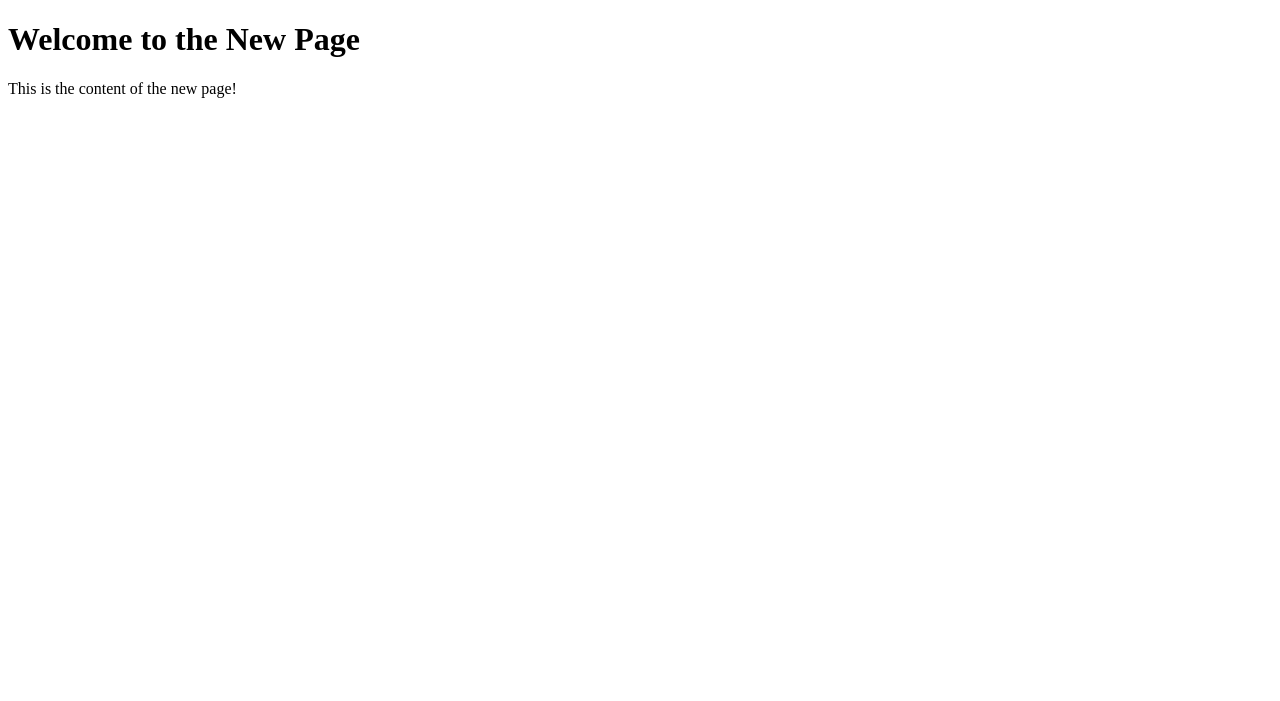
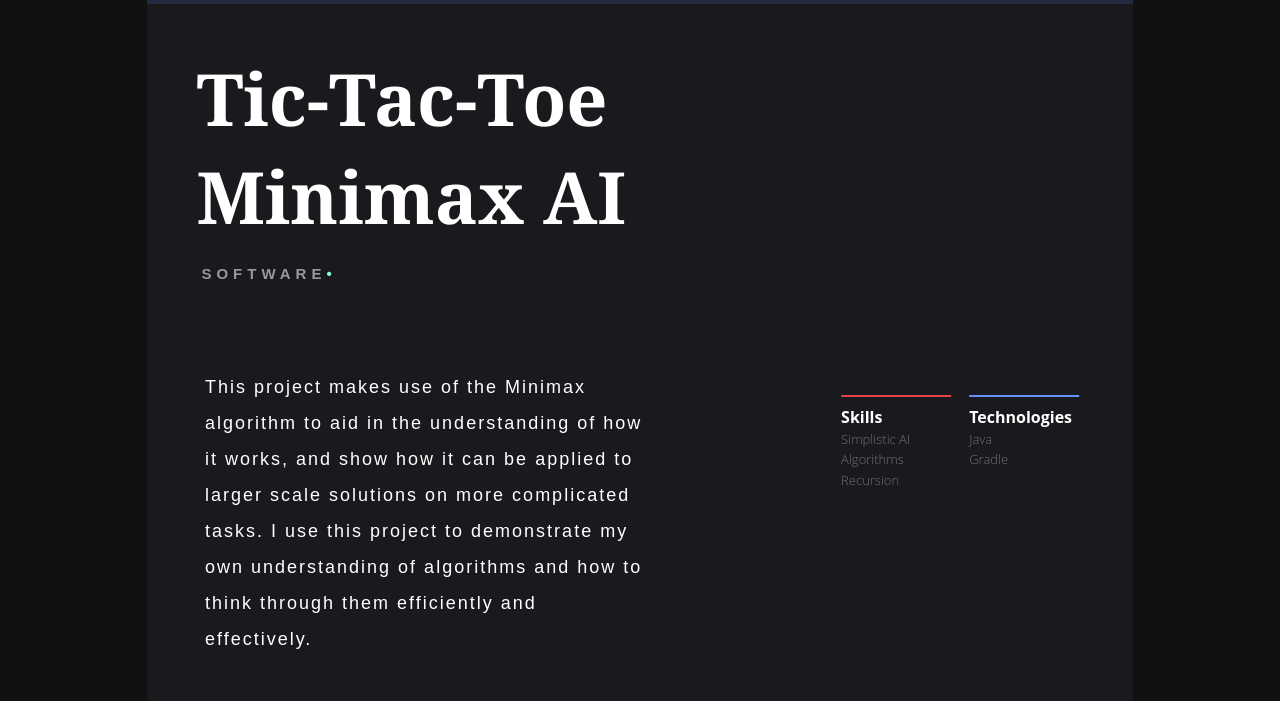
Before and after one commit to CadeAnthonyKrueger/Porfolio-Official, a website: page projectPage.html in a window 1280 px wide. Shown: the top 701 px of the page. Drawn offline with nearby package versions, Linux system fonts and the light colour scheme.

Commit message:
Major progress on getting react components set up as well as creating the project showcase page.

```diff
--- a/projectPage.html
+++ b/projectPage.html
@@ -1,12 +1,80 @@
 <!DOCTYPE html>
 <html lang="en">
-    <head>
-        <meta charset="UTF-8">
-        <meta name="viewport" content="width=device-width, initial-scale=1.0">
-        <title>New Page</title>
-    </head>
-    <body>
-        <h1>Welcome to the New Page</h1>
-        <p>This is the content of the new page!</p>
-    </body>
+<head>
+    <meta charset="UTF-8">
+    <meta name="viewport" content="width=device-width, initial-scale=1.0">
+    <title>React in HTML</title>
+    <link rel="stylesheet" href="./react/css/ProjectPage.css">
+
+    <link href="https://fonts.googleapis.com/css2?family=Roboto:wght@400;700&display=swap" rel="stylesheet">
+
+    <link rel="preconnect" href="https://fonts.googleapis.com">
+    <link rel="preconnect" href="https://fonts.gstatic.com" crossorigin>
+    <link href="https://fonts.googleapis.com/css2?family=Noto+Sans:ital,wght@0,100..900;1,100..900&display=swap" rel="stylesheet">
+
+</head>
+<body id='body' style="overflow-y: scroll; overflow-x: hidden; height: 500vh; padding: 0; margin: 0;">
+
+    <script src="https://unpkg.com/react@17/umd/react.production.min.js"></script>
+    <script src="https://unpkg.com/react-dom@17/umd/react-dom.production.min.js"></script>
+    <script src="https://unpkg.com/@babel/standalone/babel.min.js"></script>
+
+    <script type="text/babel">
+
+      const SkillsAndTechContainer = ({ title }) => {
+
+        const skills = ['Simplistic AI', 'Algorithms', 'Recursion'];
+        const technologies = ['Java', 'Gradle'];
+        var [curr, color] = title === 'Skills' ? [skills, 'rgb(226, 67, 67)'] : [technologies, 'rgb(99, 145, 251)'];
+
+        return (
+          <div className="SkillsAndTechContainer" style={{ borderTop: `2px solid ${color}`}}>
+            <strong>{title}</strong>
+            {
+              curr.map((element, index) => {
+                return <div className="SkillTechElement" key={index}>{element}</div>
+              })
+            }
+          </div>
+        );
+
+      };
+
+      const ProjectView = () => {
+
+        return (
+          <div className="ProjectView">
+            <div className="ProjectTitle">
+              { 'Tic-Tac-Toe Minimax AI' }
+            </div>
+            <div className="ProjectSubTitle">
+              Software<span style={{ color: '#7fffd4' }}>&bull;</span>
+            </div>
+            <div className="ProjectDescAndSkillsContainer">
+              <p className="Description">This project makes use of the Minimax algorithm to aid in the understanding of how it works, and show how it can be applied to larger scale solutions on more complicated tasks. I use this project to demonstrate my own understanding of algorithms and how to think through them efficiently and effectively.</p>
+              <div className="SkillsAndTech">
+                <SkillsAndTechContainer title='Skills' />
+                <SkillsAndTechContainer title='Technologies' />
+              </div>
+            </div>
+          </div>
+        );
+
+      };
+
+      const ProjectPage = () => {
+
+        return (
+          <div className="ProjectPage">
+            <ProjectView />
+          </div>
+        );
+
+      };
+
+      ReactDOM.render(<ProjectPage />, document.getElementById('body'));
+
+    </script>
+
+</body>
 </html>
--- /dev/null
+++ b/react/components/ProjectPage.js
@@ -0,0 +1,13 @@
+import React from 'react'
+
+const ProjectPage = () => {
+
+    return (
+        <div className="ProjectPage">
+            Project Page - The project Page contains all info about a given project.
+            <ProjectView />
+        </div>
+    );
+}
+
+export default ProjectPage;
--- /dev/null
+++ b/react/components/ProjectView.js
@@ -0,0 +1,19 @@
+import React from 'react'; // Make sure to import React
+
+const ProjectView = () => {
+
+    const style = {
+        backgroundColor: 'red',
+        width: '80%',
+        height: '100%',
+        color: 'white'
+    }
+
+    return (
+      <div className="ProjectView">
+        Project View - The project view is in the houseeeee
+      </div>
+    );
+}
+
+export default ProjectView;
--- /dev/null
+++ b/react/scss/ProjectPage.scss
@@ -0,0 +1,112 @@
+.ProjectPage {
+    background-color: #111111;
+    height: 500vh;
+    width: 100%;
+    position: absolute;
+    top: 0;
+    left: 0;
+    margin: 0;
+    padding: 0;
+}
+
+.ProjectView {
+    background-color: #1A191D;
+    height: 100%;
+    width: 77vw;
+    transform: translateX(11.5vw);
+    margin: 0;
+    padding: 0;
+}
+
+.ProjectTitle {
+    height: fit-content;
+    width: 67%;
+    color: white;
+    font-family: "Playfair Display", Georgia, serif;
+    font-size: clamp(46.656px, 9vh, 9vh);
+    font-weight: 800;
+    padding-right: 28%;
+    padding-left: 5%;
+    padding-top: 5%;
+    padding-bottom: 2%;
+    display: flex;
+    align-items: center;
+}
+
+.ProjectSubTitle {
+    color: white;
+    font-family: "Quicksand", Arial, sans-serif;
+    padding-left: 5.5%;
+    display: block;
+    font-size: 15px;
+    text-transform: uppercase;
+    color: #999999;
+    font-weight: 600;
+    letter-spacing: 5px;
+}
+
+.ProjectSubTitle::after {
+    content: '';
+    height: 4px;
+    width: 77vw;
+    background-color: #242B41;
+    position: absolute;
+    top: 0;
+    left: 0;
+}
+
+.ProjectDescAndSkillsContainer {
+    width: 91%;
+    height: fit-content;
+    color: white;
+    font-family: 'Quicksand', Arial, sans-serif;
+    //background-color: #242B41;
+    border-radius: 8px;
+    margin: 3%;
+    margin-top: 5.5%;
+    padding: 1.5%;
+    display: flex;
+    flex-direction: row;
+}
+
+.Description {
+    flex: 1;
+    font-family: Arial, sans-serif;
+    font-weight: 500;
+    letter-spacing: 2px;
+    font-size: large;
+    line-height: 36px;
+    display: flex;
+    align-items: center;
+    margin-left: 1.5%;
+}
+
+.SkillsAndTech {
+    flex: 1;
+    display: flex;
+    flex-direction: row;
+    justify-content: right;
+}
+
+.SkillsAndTechContainer {
+    display: flex;
+    flex-direction: column;
+    width: 25%;
+    height: 90%;
+    font-family: 'Open Sans', sans-serif;
+    font-weight: 500;
+    font-size: medium;
+    margin: 2%;
+    margin-top: 10%;
+    padding-top: 2%;
+    align-items: left;
+}
+
+.SkillTechElement {
+    color: rgba(200, 200, 200, 0.5);
+    font-weight: 200;
+    font-size: small;
+    display: flex;
+    align-items: left;
+    padding-top: 2%;
+}
--- /dev/null
+++ b/webpack.config.js
@@ -0,0 +1,27 @@
+const path = require('path');
+
+module.exports = {
+  entry: './src/index.js',
+  output: {
+    filename: 'bundle.js',
+    path: path.resolve(__dirname, 'dist'),
+  },
+  module: {
+    rules: [
+      {
+        test: /\.(js|jsx)$/,
+        exclude: /node_modules/,
+        use: {
+          loader: 'babel-loader',
+          options: {
+            presets: ['@babel/preset-env', '@babel/preset-react'],
+          },
+        },
+      },
+    ],
+  },
+  resolve: {
+    extensions: ['.js', '.jsx'],
+  },
+  mode: 'development', // or 'production'
+};
```
Also changed, not shown: index.html (+7 -2 lines), package.json (added, +13 -0 lines), images/tictactoe.jpg (added), images/tictactoe.png (added), images/zillow-regression.webp (added), react/css/ProjectPage.css (added), 2 other files.
